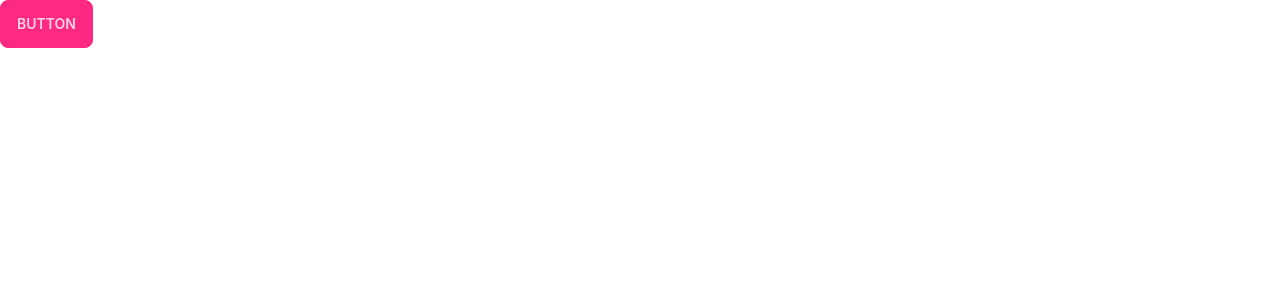
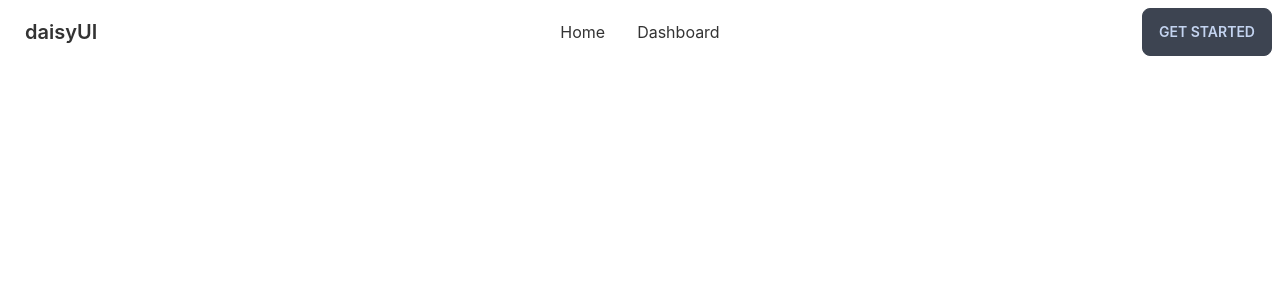
Before and after one commit to rakibul-wdp/premier-league, a React (Create React App) app: page / in a window 1280 px wide. Shown: the top 300 px of the page. Built offline with nearby package versions, Linux system fonts and the light colour scheme.

Commit message:
add navbar

```diff
--- a/src/App.js
+++ b/src/App.js
@@ -1,8 +1,12 @@
+import { Routes } from 'react-router-dom';
+import Navbar from './components/Navbar';
+
 function App() {
   return (
-    <div>
-      <button class='btn btn-primary'>Button</button>
-    </div>
+    <>
+      <Navbar />
+      <Routes></Routes>
+    </>
   );
 }
 
--- /dev/null
+++ b/src/components/Navbar.js
@@ -0,0 +1,45 @@
+import React from 'react';
+
+const Navbar = () => {
+  const menuItems = (
+    <>
+      <li>
+        <a>Home</a>
+      </li>
+      <li>
+        <a>Dashboard</a>
+      </li>
+    </>
+  );
+  return (
+    <div className='navbar bg-base-100'>
+      <div className='navbar-start'>
+        <div className='dropdown'>
+          <label tabIndex='0' className='btn btn-ghost lg:hidden'>
+            <svg
+              xmlns='http://www.w3.org/2000/svg'
+              className='h-5 w-5'
+              fill='none'
+              viewBox='0 0 24 24'
+              stroke='currentColor'
+            >
+              <path strokeLinecap='round' strokeLinejoin='round' strokeWidth='2' d='M4 6h16M4 12h8m-8 6h16' />
+            </svg>
+          </label>
+          <ul tabIndex='0' className='menu menu-compact dropdown-content mt-3 p-2 shadow bg-base-100 rounded-box w-52'>
+            {menuItems}
+          </ul>
+        </div>
+        <a className='btn btn-ghost normal-case text-xl'>daisyUI</a>
+      </div>
+      <div className='navbar-center hidden lg:flex'>
+        <ul className='menu menu-horizontal p-0'>{menuItems}</ul>
+      </div>
+      <div className='navbar-end'>
+        <a className='btn'>Get started</a>
+      </div>
+    </div>
+  );
+};
+
+export default Navbar;
--- a/src/index.js
+++ b/src/index.js
@@ -3,11 +3,14 @@
 import './index.css';
 import App from './App';
 import reportWebVitals from './reportWebVitals';
+import { BrowserRouter } from 'react-router-dom';
 
 const root = ReactDOM.createRoot(document.getElementById('root'));
 root.render(
   <React.StrictMode>
-    <App />
+    <BrowserRouter>
+      <App />
+    </BrowserRouter>
   </React.StrictMode>
 );
 
```
